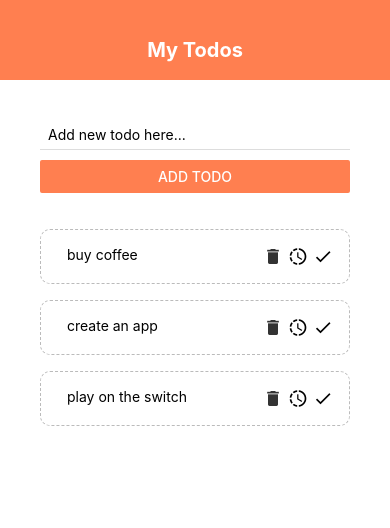
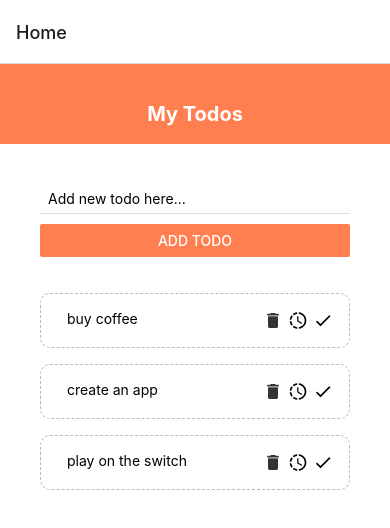
Before and after one commit to bellen01/ToDoApp, a React Native app: screen / in a window 390 px wide. Shown: the top 528 px of the page. Built offline with nearby package versions, Linux system fonts and the light colour scheme.

Commit message:
Started on navigation

```diff
--- a/App.js
+++ b/App.js
@@ -1,9 +1,21 @@
 import React from 'react';
 import Home from './screens/home';
+import InProgress from './screens/inProgress';
+import Done from './screens/done';
+import { NavigationContainer } from '@react-navigation/native';
+import { createNativeStackNavigator } from '@react-navigation/native-stack';
+
+const Stack = createNativeStackNavigator();
 
 export default function App() {
   return (
-    <Home />
+    <NavigationContainer>
+      <Stack.Navigator initialRouteName='Home'>
+        <Stack.Screen name="Home" component={Home} />
+        <Stack.Screen name="InProgress" component={InProgress} />
+        <Stack.Screen name="Done" component={Done} />
+      </Stack.Navigator>
+    </NavigationContainer>
   );
 }
 
--- a/package.json
+++ b/package.json
@@ -11,12 +11,14 @@
   },
   "dependencies": {
     "@react-navigation/native": "^6.0.10",
+    "@react-navigation/native-stack": "^6.6.2",
     "@react-navigation/stack": "^6.2.1",
     "expo": "~44.0.0",
     "expo-status-bar": "~1.2.0",
     "react": "17.0.1",
     "react-dom": "17.0.1",
     "react-native": "0.64.3",
+    "react-native-gesture-handler": "~2.1.0",
     "react-native-safe-area-context": "3.3.2",
     "react-native-screens": "~3.10.1",
     "react-native-web": "0.17.1"
```
Also changed, not shown: 1 other file (tests, documents, lock files or other folders).
